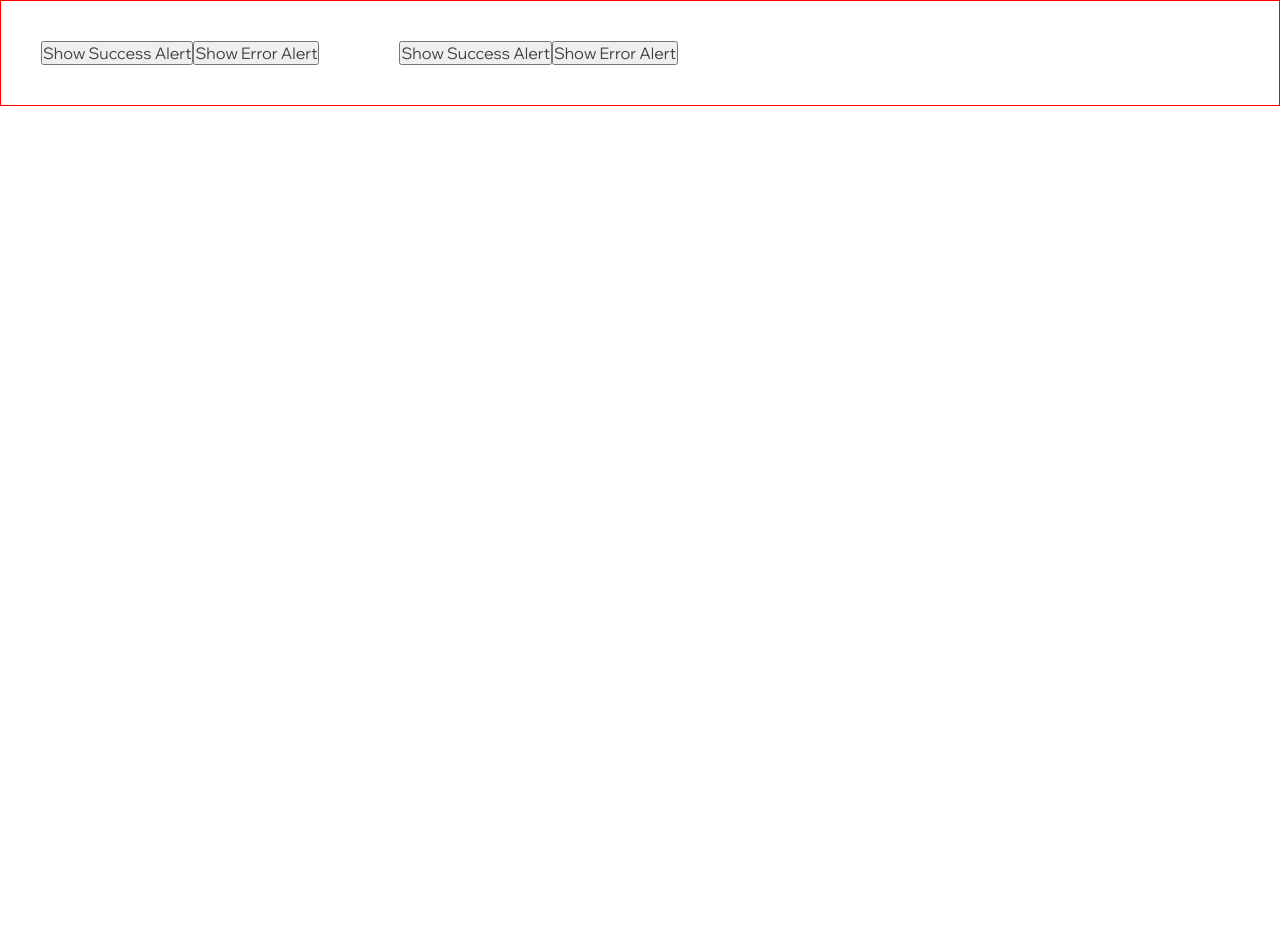
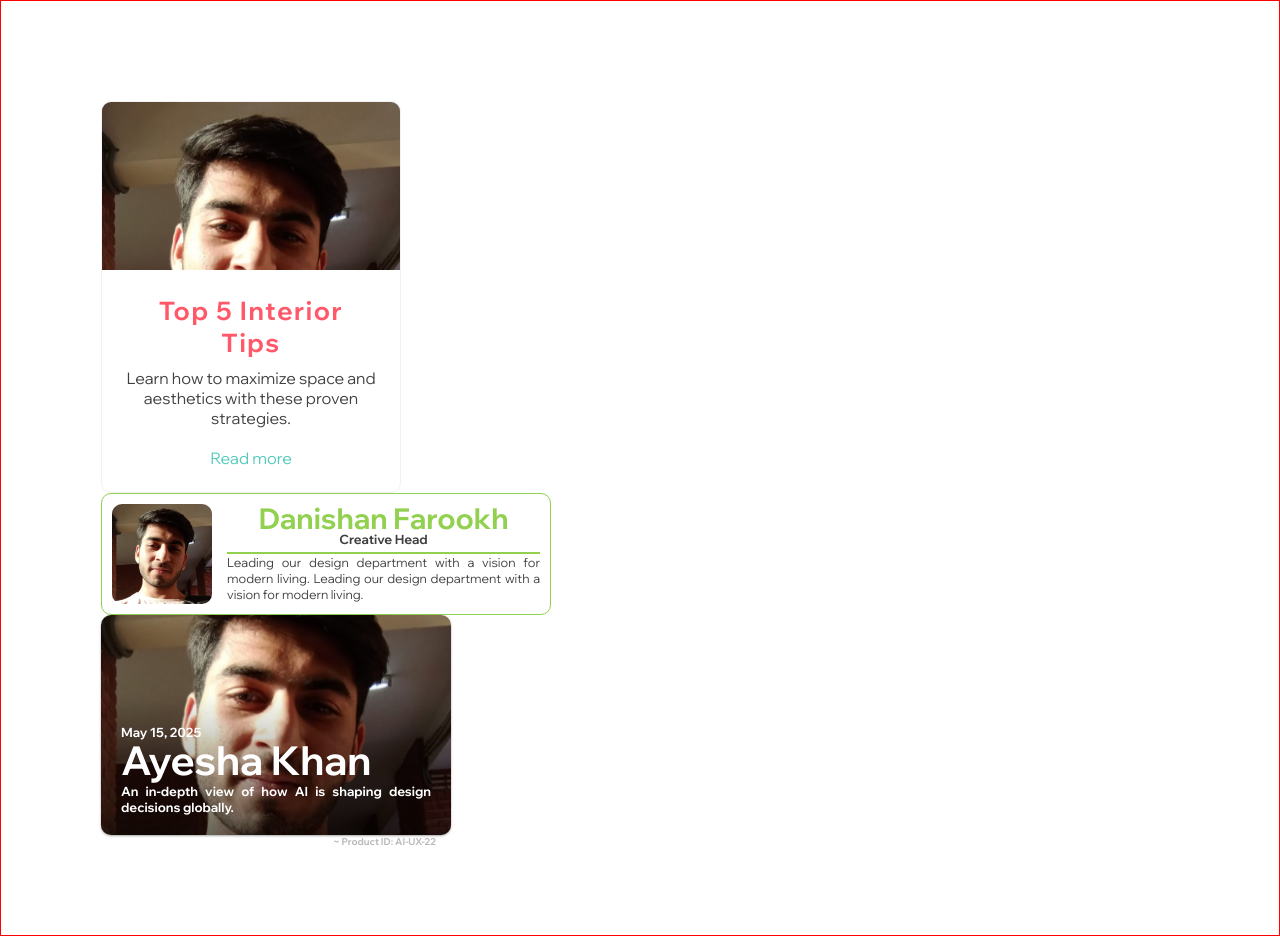
Before and after one commit to itsrighttime/ui-components, a React (Create React App) app: page / in a window 1280 px wide. Before the commit the page ends 800 px from the top, so only its background shows below. Built offline with nearby package versions, Linux system fonts and the light colour scheme.

Commit message:
feat: Add UseCardsExample component and COLOR utility
- Implemented UseCardsExample component showcasing various card types including CardImg, CardSimpleInfo, and CardTextOn.
- Introduced COLOR utility with a predefined color palette and a function to retrieve color codes by name.

```diff
--- a/src/App.js
+++ b/src/App.js
@@ -1,6 +1,6 @@
 import "./App.css";
 import "./export.js";
-import UseAlertsExample from "./Usecases/Misc/UseAlertsExample.jsx";
+import { UseCardsExample } from "./Usecases/Misc/UseCardsExample.jsx";
 
 const App = () => {
   return (
@@ -11,10 +11,12 @@ const App = () => {
           // height: "100vh",
           display: "flex",
           // justifyContent: "end",
+          gap: "20px",
           alignItems: "end",
+          padding: "100px",
         }}
       >
-        <UseAlertsExample />
+        <UseCardsExample />
       </div>
     </div>
   );
--- a/src/Cards/css/CardImg.module.css
+++ b/src/Cards/css/CardImg.module.css
@@ -4,15 +4,13 @@
   --img-scale: 1.001;
   --link-icon-translate: -20px;
   --link-icon-opacity: 0;
-  border-radius: 16px;
   box-shadow: none;
   transform-origin: center;
   transition: all 0.4s ease-in-out;
   background: var(--colorWhite);
   border: 1px solid var(--colorGray1);
-
   overflow: hidden;
-  width: 300px;
+  max-width: 300px;
 }
 
 .articles {
@@ -21,10 +19,9 @@
 
 /* basic .articleContainer elements styling */
 .articleContainer h2 {
-  margin: 0 0 18px 0;
-  font-size: calc(var(--size) * 1.8);
+  margin: 0 0 10px 0;
+  font-size: calc(var(--size) * 1.6);
   letter-spacing: 0.06em;
-  color: var(--colorRed);
   transition: color 0.3s ease-out;
 }
 
@@ -65,3 +62,20 @@ figure {
   box-shadow: rgba(0, 0, 0, 0.16) 0px 10px 36px 0px,
     rgba(0, 0, 0, 0.06) 0px 0px 0px 1px;
 }
+
+@media screen and (max-width: 290px) {
+  /* basic .articleContainer elements styling */
+  .articleContainer h2 {
+    font-size: calc(var(--size) * 1.3);
+    letter-spacing: 0.05em;
+    margin: 0 0 7px 0;
+  }
+
+  .articleBody {
+    padding: 10px;
+  }
+  .articleContainer p {
+    text-align: justify;
+    font-size: calc(var(--size) * 0.9);
+  }
+}
--- a/src/Cards/css/CardSimpleInfo.module.css
+++ b/src/Cards/css/CardSimpleInfo.module.css
@@ -1,4 +1,3 @@
-
 /* Code: ABAB008 */
 
 .img {
@@ -11,7 +10,6 @@
   max-width: 450px;
   min-width: 200px;
   position: relative;
-  border-radius: 10px;
   padding: 10px;
   display: flex;
   gap: 15px;
@@ -19,46 +17,76 @@
   align-items: center;
 }
 
-.cyan {
-  border: 1px solid var(--colorCyan);
-}
-
-.red {
-  border: 1px solid var(--colorRed);
-}
-
-.yellow {
-  border: 1px solid var(--colorYellow);
-}
-.green {
-  border: 1px solid var(--colorGreen);
-}
-.gray {
-  border: 1px solid var(--colorGray4);
-}
-.blue {
-  border: 1px solid var(--colorBlue);
-}
-
 .grayImg {
   filter: grayscale(100%);
 }
 
+.name {
+  font-size: calc(var(--size) * 1.8);
+  font-weight: var(--boldL3);
+  line-height: 25px;
+}
 
-.position{
-  text-align: left;
+.position {
+  text-align: center;
+  font-size: calc(var(--size) * 0.8);
+  font-weight: var(--boldL3);
 }
 
 .desc {
   margin-top: 5px;
-  border-top: 2px solid var(--colorGray4);
-  font-size: calc(var(--size) * 0.82);
+  font-size: calc(var(--size) * 0.78);
   text-align: justify;
 }
 
+@media screen and (max-width: 450px) {
+  .name {
+    font-size: calc(var(--size) * 1.5);
+    line-height: 20px;
+  }
+
+  .position {
+    font-size: calc(var(--size) * 0.72);
+  }
+
+  .desc {
+    font-size: calc(var(--size) * 0.72);
+  }
+}
+
+@media screen and (max-width: 350px) {
+  .name {
+    font-size: calc(var(--size) * 1.2);
+    line-height: 15px;
+  }
+}
 @media screen and (max-width: 315px) {
+  .img {
+    height: 80px;
+    width: 80px;
+    border-radius: 10px;
+  }
+
+  .name {
+    font-size: calc(var(--size) * 1.2);
+    line-height: 20px;
+  }
+}
+
+@media screen and (max-width: 290px) {
   .containerCard {
     flex-direction: column;
-    align-items: start;
+    gap: 5px;
   }
 }
+
+@media screen and (max-width: 200px) {
+  .containerCard {
+    min-width: 100px;
+  }
+
+  .name {
+    font-size: calc(var(--size) * 1.1);
+    line-height: 20px;
+  }
+}
--- a/src/Cards/css/CardTextOn.module.css
+++ b/src/Cards/css/CardTextOn.module.css
@@ -1,23 +1,21 @@
-/* Code: ABAB00A */
 .horizontal {
-    width: 350px;
+  max-width: 350px;
   height: 220px;
 }
 
 .vertical {
   height: 400px;
-    width: 300px;
+  max-width: 300px;
 }
 
 .square {
-    height: 300px;
-    width: 300px;
+  max-height: 300px;
+  max-width: 300px;
 }
 
 .articleCard {
   height: 100%;
   width: 100%;
-    border-radius: 12px;
   overflow: hidden;
   position: relative;
   box-shadow: 0 1px 3px rgba(0, 0, 0, 0.12), 0 1px 2px rgba(0, 0, 0, 0.24);
@@ -53,21 +51,68 @@
 }
 
 .articleCard .date {
-    color: var(--colorGray1);
+  font-size: calc(var(--size) * 0.8);
+  font-weight: var(--boldL3);
 }
 
-  .articleCard .title{
-    color: #fff;
+.articleCard .title {
   line-height: 1;
   padding-bottom: 3px;
+  font-size: calc(var(--size) * 2.5);
+  font-weight: var(--boldL3);
 }
 .desc {
-    color: var(--colorGray3);
   text-align: justify;
+  font-size: calc(var(--size) * 0.8);
+  font-weight: var(--boldL3);
 }
 
-  .productID{
+.productID {
   display: flex;
   justify-content: flex-end;
   padding-right: 15px;
+  font-size: calc(var(--size) * 0.6);
+  font-weight: var(--boldL3);
+  color: var(--colorGray4);
 }
+
+@media screen and (max-width: 320px) {
+  .horizontal {
+    max-width: 350px;
+    height: 190px;
+  }
+
+  .vertical {
+    height: 350px;
+    max-width: 250px;
+  }
+
+  .articleCard .title {
+    font-size: calc(var(--size) * 2);
+  }
+}
+
+@media screen and (max-width: 250px) {
+  .horizontal {
+    max-width: 350px;
+    height: 150px;
+
+  }
+
+  .vertical {
+    height: 300px;
+    max-width: 250px;
+  }
+
+  .articleCard .date {
+    font-size: calc(var(--size) * 0.6);
+  }
+
+  .articleCard .title {
+    font-size: calc(var(--size) * 1.5);
+  }
+
+  .desc {
+    font-size: calc(var(--size) * 0.7);
+  }
+}
--- a/src/Cards/js/CardImg.jsx
+++ b/src/Cards/js/CardImg.jsx
@@ -1,25 +1,43 @@
-// Code: ABAB007
-import React from "react";
+import { getColorCode } from "../../utils/COLOR";
 import style from "../css/CardImg.module.css";
 
-const CardImg = ({
-  imgPath,
+/**
+ * CardImg Component
+ *
+ * A visually appealing article-style card that displays an image, title, description, and a "Read more" link.
+ * Useful for blogs, product previews, or portfolio displays.
+ *
+ * @component
+ * @param {string} img - The image source path.
+ * @param {string} title - The title text displayed prominently.
+ * @param {string} desc - The supporting description text.
+ * @param {string} [targetLink="#"] - The hyperlink URL for the "Read more" anchor.
+ * @param {string} [targetTab="_blank"] - Target behavior of the anchor tag (e.g., `_self`, `_blank`).
+ * @param {'cyan'|'red'|'yellow'|'green'|'blue'|'gray'} [colorName="red"] - The border theme color.
+ * @param {string} [borderRadius="10px"] - Border Radius.
+ *
+ * @returns {JSX.Element}
+ */
+export const CardImg = ({
+  img,
   title,
   desc,
-  link = "#",
-  targetLink = "_blank",
+  targetLink = "#",
+  targetTab = "_blank",
+  borderRadius = "10px",
+  colorName = "red",
 }) => {
   return (
     <>
-      <article class={style.articleContainer}>
+      <article class={style.articleContainer} style={{ borderRadius }}>
         <div class={style.articleWrapper}>
           <figure>
-            <img src={imgPath} alt="" />
+            <img src={img} alt="" />
           </figure>
           <div class={style.articleBody}>
-            <h2>{title}</h2>
+            <h2 style={{ color: `${getColorCode(colorName)}` }}>{title}</h2>
             <p>{desc} </p> <br />
-            <a href={link} target={targetLink} class={style.readMore}>
+            <a href={targetLink} target={targetTab} class={style.readMore}>
               Read more
             </a>
           </div>
@@ -28,5 +46,3 @@ const CardImg = ({
     </>
   );
 };
-
-export default CardImg;
--- a/src/Cards/js/CardSimpleInfo.jsx
+++ b/src/Cards/js/CardSimpleInfo.jsx
@@ -1,62 +1,59 @@
-// Code : ABAB008
-
-import React from "react";
+import { getColorCode } from "../../utils/COLOR";
 import style from "../css/CardSimpleInfo.module.css";
 
-const CardSimpleInfo = ({
-  imgPath,
+/**
+ * CardSimpleInfo Component
+ *
+ * Displays a compact profile/info card with optional border colors and title.
+ * Ideal for showcasing team members, speakers, or clients.
+ *
+ * @component
+ * @param {string} img - Image path to be shown.
+ * @param {string} name - Primary name to display.
+ * @param {string} desc - Description or details about the person.
+ * @param {string|null} [title=null] - Optional position or role title.
+ * @param {'cyan'|'red'|'yellow'|'green'|'blue'|'gray'} [colorName="cyan"] - The border theme color.
+ * @param {string} [borderRadius="10px"] - Border Radius.
+
+ * @returns {JSX.Element}
+ */
+
+export const CardSimpleInfo = ({
+  img,
   name,
   desc,
   title = null,
-  borderCol = "cyan",
+  colorName = "cyan",
+  borderRadius = "10px",
 }) => {
-  // Selecting Border Color according the prop passed through the Component
-  const classA =
-    borderCol === "cyan"
-      ? `${style.containerCard} ${style.cyan}`
-      : borderCol === "red"
-      ? `${style.containerCard} ${style.red}`
-      : borderCol === "yellow"
-      ? `${style.containerCard} ${style.yellow}`
-      : borderCol === "green"
-      ? `${style.containerCard} ${style.green}`
-      : borderCol === "blue"
-      ? `${style.containerCard} ${style.blue}`
-      : `${style.containerCard} ${style.gray}`;
-
-  // Selecting User Name Color according the prop passed through the Component
-  const nameCss =
-    borderCol === "cyan"
-      ? `${style.name} textHead3 colorCyan`
-      : borderCol === "red"
-      ? `${style.name} textHead3 colorRed`
-      : borderCol === "yellow"
-      ? `${style.name} textHead3 colorYellow`
-      : borderCol === "green"
-      ? `${style.name} textHead3 colorGreen`
-      : borderCol === "blue"
-      ? `${style.name} textHead3 colorBlue`
-      : `${style.name} textHead3 colorGray5`;
+  const finalColor = getColorCode(colorName);
 
   //   Making Inage Grayscale if user pass gray color of the border
   const imgCss =
-    borderCol === "gray" ? `${style.img} ${style.grayImg}` : `${style.img}`;
+    colorName === "gray" ? `${style.img} ${style.grayImg}` : `${style.img}`;
 
-  //
-  // Making the Component
-  const positionCss = `${style.position} textHeadSmall1`;
   return (
     <>
-      <div className={classA}>
-        <img src={imgPath} className={imgCss} alt="" />
-        <div className={style.namePos}>
-          <p className={nameCss}>{name}</p>
-          {title === null ? <></> : <p className={positionCss}>{title}</p>}
-          <p className={style.desc}>{desc}</p>
+      <div
+        className={style.containerCard}
+        style={{ border: `1px solid ${finalColor}`, borderRadius }}
+      >
+        <img src={img} className={imgCss} alt="" />
+        <div>
+          <div className={style.namePos}>
+            <p className={style.name} style={{ color: `${finalColor}` }}>
+              {name}
+            </p>
+            {title === null ? <></> : <p className={style.position}>{title}</p>}
+          </div>
+          <p
+            className={style.desc}
+            style={{ borderTop: `2px solid ${finalColor}` }}
+          >
+            {desc}
+          </p>
         </div>
       </div>
     </>
   );
 };
-
-export default CardSimpleInfo;
--- a/src/Cards/js/CardTextOn.jsx
+++ b/src/Cards/js/CardTextOn.jsx
@@ -1,14 +1,34 @@
-// Code: ABAB00A
-import React from "react";
+import { getColorCode } from "../../utils/COLOR";
 import style from "../css/CardTextOn.module.css";
 
-const CardTextOn = ({
+/**
+ * CardTextOn Component
+ *
+ * Text-overlay card component featuring image, author name, date, and optional product ID.
+ * Suited for content previews, blog cards, or testimonial sections.
+ *
+ * @component
+ * @param {string} authorName - The name or title of the content creator.
+ * @param {string} date - Display date, usually publication or creation date.
+ * @param {string} img - Background image.
+ * @param {string} desc - Short content summary or context text.
+ * @param {string|null} [productID=null] - Optional unique product ID or identifier.
+ * @param {'H'|'V'|'S'} [orientation="H"] - Card layout type: Horizontal, Vertical, or Square.
+ * @param {'cyan'|'red'|'yellow'|'green'|'blue'|'gray' | 'white' | 'black'} [colorName="white"] - The border theme color.
+ * @param {string} [borderRadius="10px"] - Border Radius.
+ *
+ * @returns {JSX.Element}
+ */
+
+export const CardTextOn = ({
   authorName,
   date,
-  imgPath,
+  img,
   desc,
   productID = null,
   orientation = "H",
+  colorName = "white",
+  borderRadius = "10px",
 }) => {
   const orientCss =
     orientation === "V"
@@ -17,29 +37,33 @@ const CardTextOn = ({
       ? "horizontal"
       : "square";
 
+  const color = getColorCode(colorName);
+
   return (
     <>
       <div className={`${style.mainBox}  ${style[orientCss]}`}>
-        <div className={`${style.articleCard}`}>
+        <div className={style.articleCard} style={{ borderRadius }}>
           <div className={style.content}>
-            <p className={`${style.date} textHeadSmall1`}>{date}</p>
-            <p className={`${style.title} textHead2`}>{authorName}</p>
-            <p className={`${style.desc} textHeadSmall1`}>{desc}</p>
+            <p style={{ color }} className={style.date}>
+              {date}
+            </p>
+            <p style={{ color }} className={style.title}>
+              {authorName}
+            </p>
+            <p style={{ color }} className={style.desc}>
+              {desc}
+            </p>
           </div>
-          <img src={imgPath} alt="article-cover" />
+          <img src={img} alt="article-cover" />
         </div>
 
         {/* For product ID */}
         {productID == null ? (
           <></>
         ) : (
-          <div className={`${style.productID} textHeadSmall2`}>
-            <p className="textHeadSmall2 colorGray5">~ Product ID: {productID}</p>
-          </div>
+          <p className={style.productID}>~ Product ID: {productID}</p>
         )}
       </div>
     </>
   );
 };
-
-export default CardTextOn;
--- a/src/Cards/js/CardTextSliding.jsx
+++ b/src/Cards/js/CardTextSliding.jsx
@@ -1,17 +1,36 @@
+import { Button } from "../../InputFields/Actions/jsx/Button";
+import { getColorCode } from "../../utils/COLOR";
+import style from "../css/CardTextSliding.module.css";
+// import { Button } from "../../InputFields";
 
-import React from "react";
-import style from "../css/CardTextSliding.module.css";
-import { Button } from "../../InputFields";
+/**
+ * CardTextSliding Component
+ *
+ * A modern card with animated text overlay and CTA button.
+ * Suitable for products, promotions, or interactive storytelling.
+ *
+ * @component
+ * @param {string} imgP - Background image source.
+ * @param {string} productName - Title or name of the product/content.
+ * @param {string} desc - Description or details.
+ * @param {Function|string} [setResult="#"] - Callback function or link to handle CTA click.
+ * @param {string|null} [productID=null] - Optional product ID.
+ * @param {'cyan'|'red'|'yellow'|'green'|'blue'|'gray' | 'white' | 'black'} [colorName="white"] - The border theme color.
+ * @param {'H'|'V'|'S'} [orientation="V"] - Orientation type: Horizontal, Vertical, Square.
+ * @param {string} [borderRadius="10px"] - Border Radius.
+ *
+ * @returns {JSX.Element}
+ */
 
-
-const CardTextSliding = ({
-  imgPath,
+export const CardTextSliding = ({
+  img,
   productName,
   desc,
   setResult = "#",
   productID = null,
-  color,
-  orientation = "S",
+  colorName,
+  orientation = "V",
+  borderRadius = "10px",
 }) => {
   const cardContentCss = `${style.cardContent} | ${style.flow}`;
   const cardContentContainerCss = `${style.cardContentContainer} | ${style.flow}`;
@@ -22,8 +41,10 @@ const CardTextSliding = ({
       ? "horizontal"
       : "square";
 
+  const color = getColorCode(colorName);
+
   const cssVariable = {
-    "--color": color || `var(--colorCyan)`,
+    "--color": color,
   };
 
   return (
@@ -33,22 +54,20 @@ const CardTextSliding = ({
         style={cssVariable}
       >
         {/* Main Card Continer */}
-        <article className={style.card}>
+        <article className={style.card} style={{ borderRadius }}>
           {/* Background Image */}
           <img
             className={style.cardBackground}
-            src={imgPath}
+            src={img}
             alt=""
-            width="1920"
-            height="2193"
+            // width="1920"
+            // height="2193"
           />
 
           {/* Content Section */}
           <div className={cardContentCss}>
             <div className={cardContentContainerCss}>
-              <h2 className={`${style.cardTitle}`}>
-                {productName}
-              </h2>
+              <h2 className={`${style.cardTitle}`}>{productName}</h2>
               <p className={style.cardDescription}>{desc}</p>
             </div>
             <div className={style.cardButton}>
@@ -65,13 +84,9 @@ const CardTextSliding = ({
         {productID == null ? (
           <></>
         ) : (
-          <div className={`${style.productID} textHeadSmall2`}>
-            <p className="textHeadSmall2">~ Product ID: {productID}</p>
-          </div>
+          <p className={style.productID}>~ Product ID: {productID}</p>
         )}
       </div>
     </>
   );
 };
-
-export default CardTextSliding;
--- /dev/null
+++ b/src/Usecases/Misc/UseCardsExample.jsx
@@ -0,0 +1,47 @@
+import { CardImg } from "../../Cards/js/CardImg";
+import { CardSimpleInfo } from "../../Cards/js/CardSimpleInfo";
+import { CardTextOn } from "../../Cards/js/CardTextOn";
+import { CardTextSliding } from "../../Cards/js/CardTextSliding";
+
+import img from "../../Images/danishan.jpeg";
+import img2 from "../../Images/img.jpeg";
+
+export const UseCardsExample = () => {
+  return (
+    <div>
+      <CardImg
+        img={img}
+        title="Top 5 Interior Tips"
+        desc="Learn how to maximize space and aesthetics with these proven strategies."
+        targetLink="/blog/interior-tips"
+        targetTab="_self"
+      />
+
+      <CardSimpleInfo
+        img={img}
+        name="Danishan Farookh"
+        desc="Leading our design department with a vision for modern living. Leading our design department with a vision for modern living."
+        title="Creative Head"
+        colorName="green"
+      />
+
+      <CardTextOn
+        authorName="Ayesha Khan"
+        date="May 15, 2025"
+        img={img}
+        desc="An in-depth view of how AI is shaping design decisions globally."
+        productID="AI-UX-22"
+        orientation="H"
+      />
+
+      {/* <CardTextSliding
+        img={img}
+        productName="Smart Home Kit"
+        desc="Automate your living with our latest AI-driven smart devices."
+        setResult={() => console.log("Expert view requested")}
+        productID="SHK-2025"
+        orientation="V"
+      /> */}
+    </div>
+  );
+};
--- /dev/null
+++ b/src/utils/COLOR.js
@@ -0,0 +1,19 @@
+const COLOR = {
+  simple: "#404040",
+  blue: "#00b0f0",
+  yellow: "#dbac2b",
+  red: "#ff5969",
+  cyan: "#52c9bd",
+  green: "#92d050",
+  skyBlue: "#05e1e7",
+  gray1: "#f2f2f2",
+  gray2: "#f7f7f7",
+  gray3: "#d9d9d9",
+  gray4: "#bbb9b9",
+  gray5: "#7f7f7f",
+  gray6: "#404040",
+  white: "#fff",
+  black: "#221d1d"
+};
+
+export const getColorCode = (colorName) => COLOR[colorName] || COLOR.cyan;
```
Also changed, not shown: src/Cards/css/CardTextSliding.module.css (+10 -13 lines), src/Images/img.jpeg (added), 1 other file (tests, documents, lock files or other folders). Lines whose indentation alone changed are shown as unchanged.
